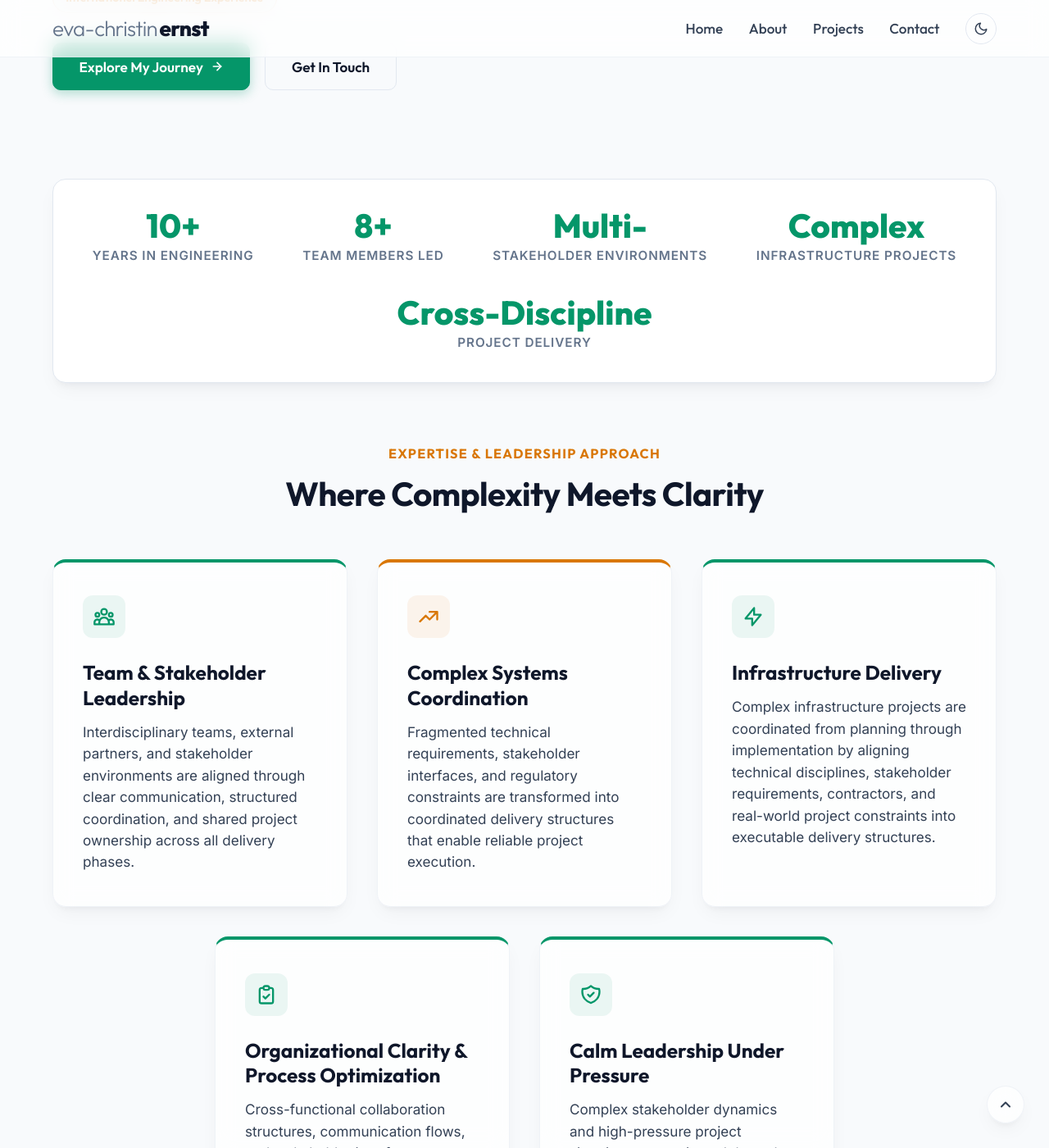
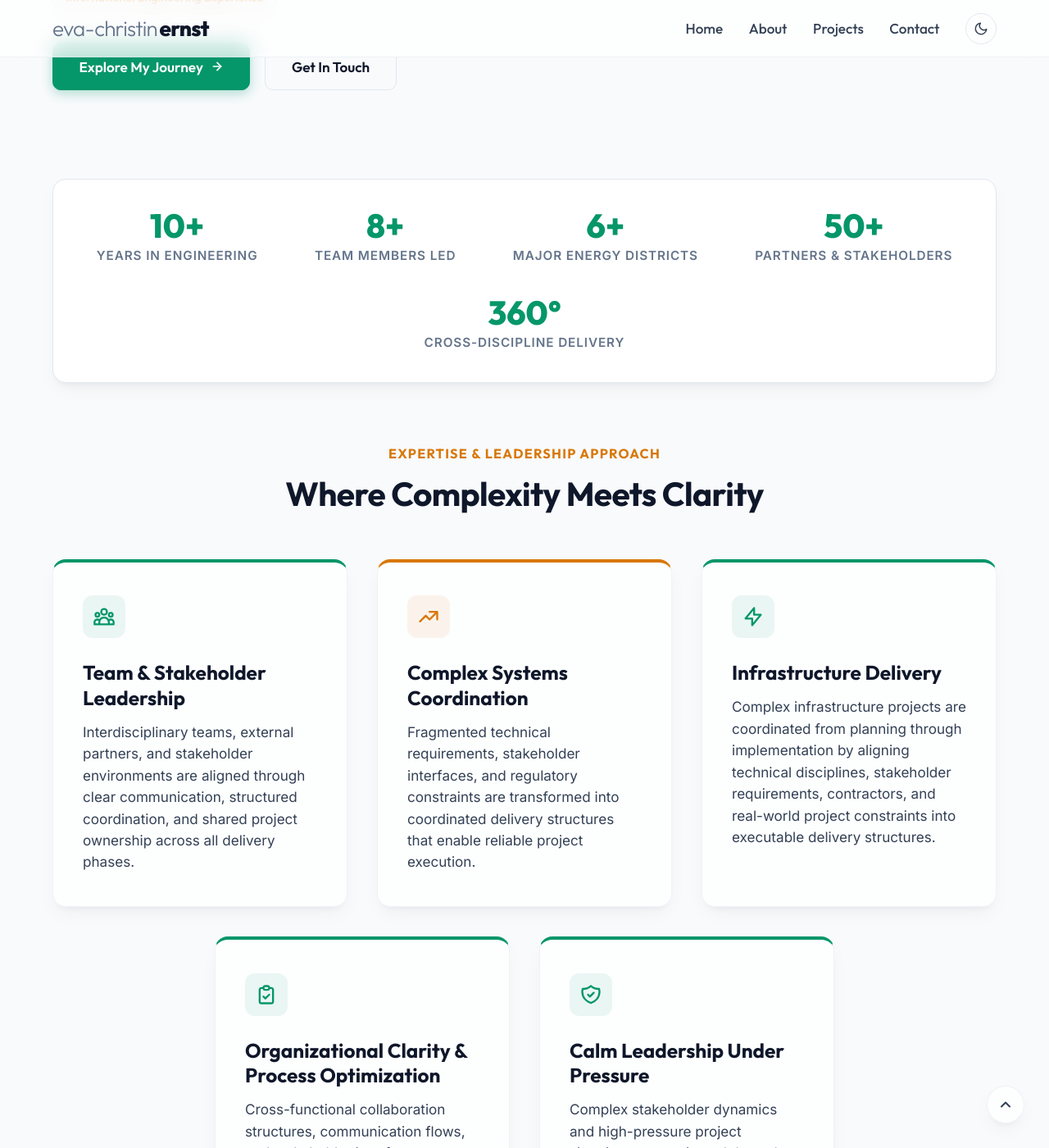
Before and after one commit to evafroehlich/website, a Jekyll site: the page built from index.html, in a window 1280 px wide and 1400 px high, scrolled down 979 px. Shown: the whole window at 82% size. Built offline with Jekyll 4.4.1, drawn with Linux system fonts in a browser that asks for light colours.

```diff
--- a/_sass/custom.scss
+++ b/_sass/custom.scss
@@ -223,6 +223,10 @@
     display: grid;
     padding: 1.5rem;
     gap: 1.5rem;
+
+    .stat-item:nth-child(5) {
+      grid-column: span 2;
+    }
   }
 
   .stat-item {
--- a/index.html
+++ b/index.html
@@ -66,16 +66,16 @@
       <span class="stat-label">Team Members Led</span>
     </div>
     <div class="stat-item">
-      <span class="stat-number">Multi-</span>
-      <span class="stat-label">Stakeholder Environments</span>
+      <span class="stat-number">6+</span>
+      <span class="stat-label">Major Energy Districts</span>
     </div>
     <div class="stat-item">
-      <span class="stat-number">Complex</span>
-      <span class="stat-label">Infrastructure Projects</span>
+      <span class="stat-number">50+</span>
+      <span class="stat-label">Partners &amp; Stakeholders</span>
     </div>
     <div class="stat-item">
-      <span class="stat-number">Cross-Discipline</span>
-      <span class="stat-label">Project Delivery</span>
+      <span class="stat-number">360°</span>
+      <span class="stat-label">Cross-Discipline Delivery</span>
     </div>
   </section>
 
```
Also changed, not shown: about.md (+3 -3 lines).
